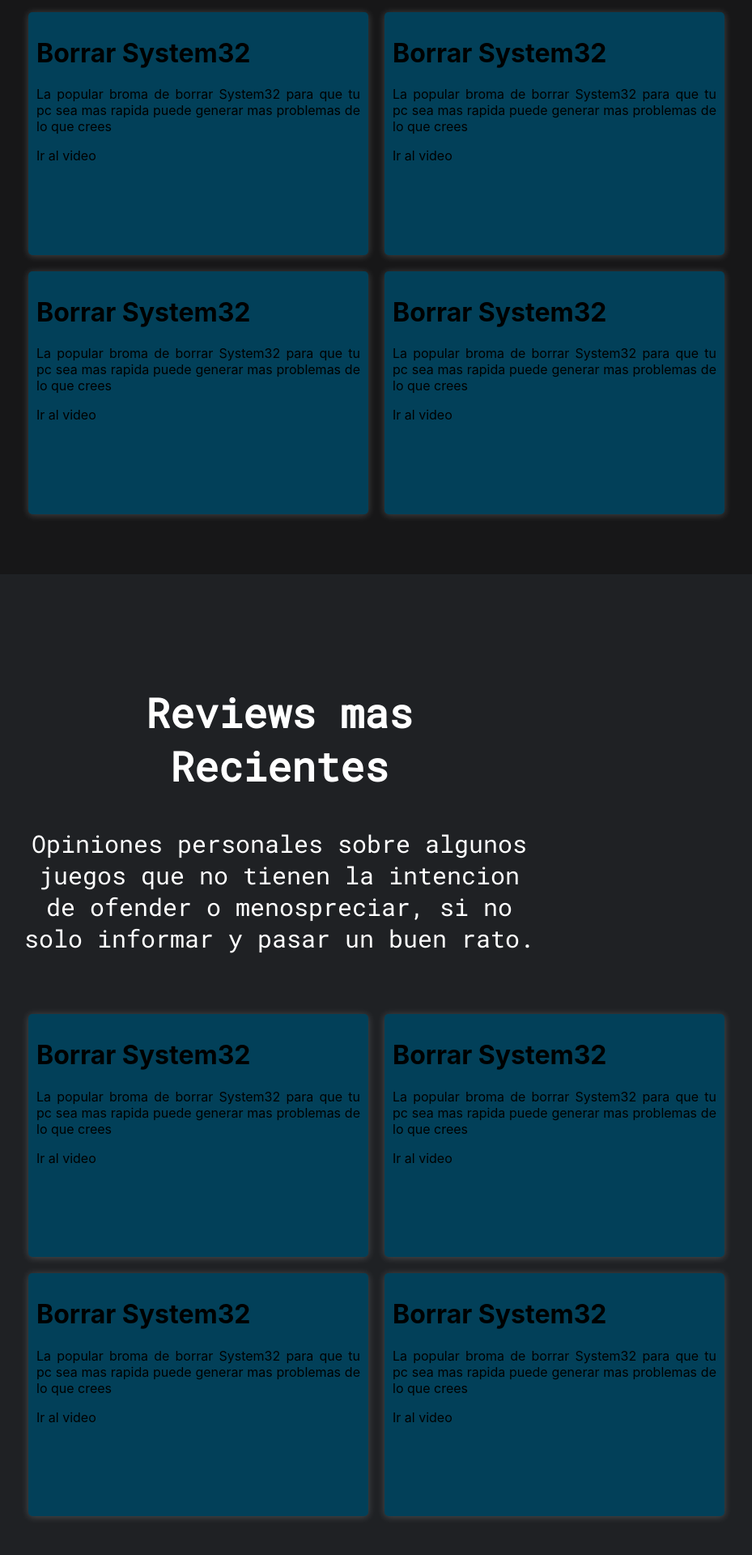
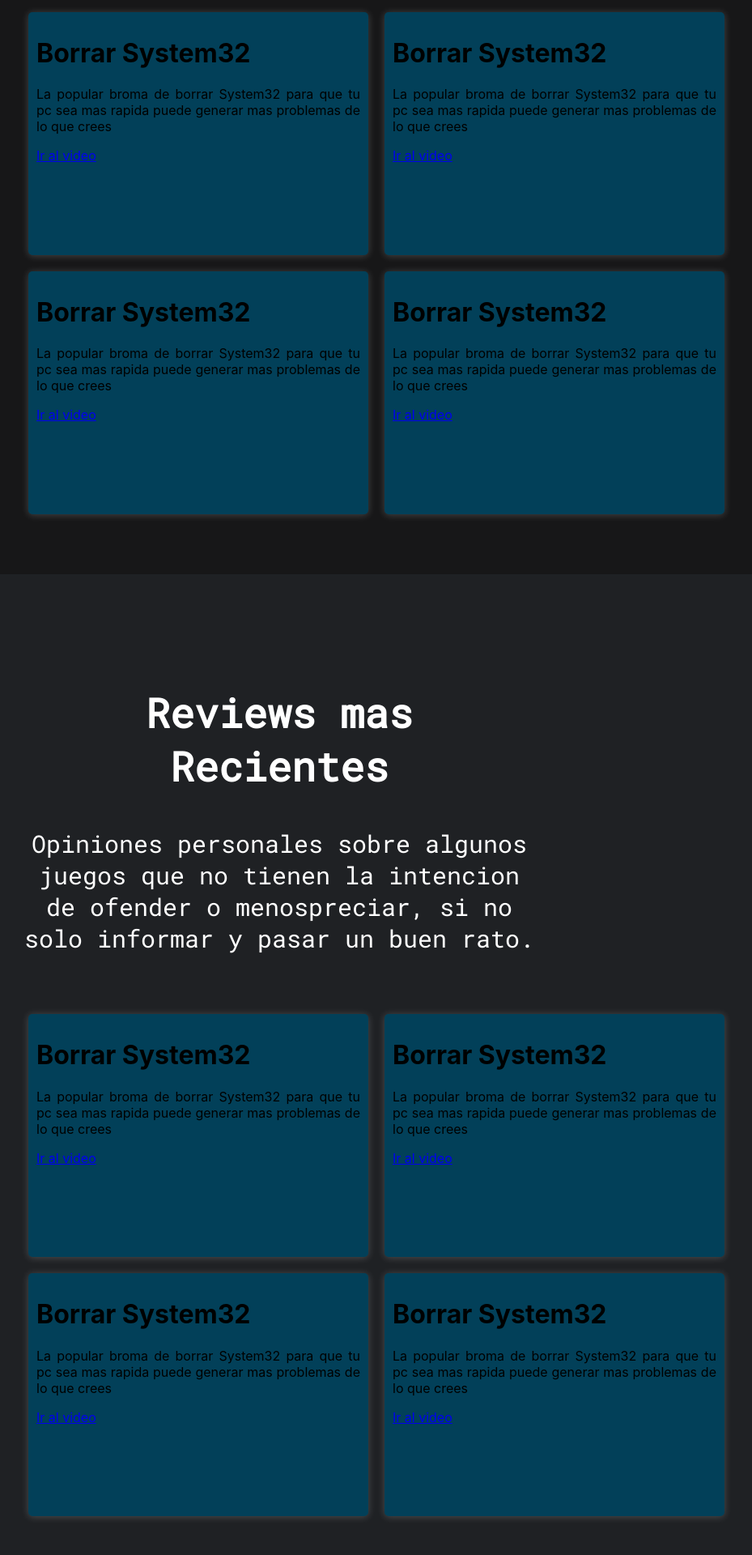
Before and after one commit to SteveBartmoss/steveapp, a React (Create React App) app: page / in a window 1280 px wide. Shown: the part 3558-5478 px from the top of the page at 81% size, without its empty margins (295-1224 px from the left). Built offline with nearby package versions, Linux system fonts and the light colour scheme.

Commit message:
add href for the anchor tag in the cards

```diff
--- a/src/pages/Home.jsx
+++ b/src/pages/Home.jsx
@@ -156,7 +156,7 @@ function Home() {
                                 sea mas rapida puede generar mas problemas de lo
                                 que crees
                             </p>
-                            <a>Ir al video</a>
+                            <a href="#">Ir al video</a>
                         </CardDiv>
 
                         <CardDiv>
@@ -166,7 +166,7 @@ function Home() {
                                 sea mas rapida puede generar mas problemas de lo
                                 que crees
                             </p>
-                            <a>Ir al video</a>
+                            <a href="#">Ir al video</a>
                         </CardDiv>
 
                         <CardDiv>
@@ -176,7 +176,7 @@ function Home() {
                                 sea mas rapida puede generar mas problemas de lo
                                 que crees
                             </p>
-                            <a>Ir al video</a>
+                            <a href="#">Ir al video</a>
                         </CardDiv>
 
                         <CardDiv>
@@ -186,7 +186,7 @@ function Home() {
                                 sea mas rapida puede generar mas problemas de lo
                                 que crees
                             </p>
-                            <a>Ir al video</a>
+                            <a href="#">Ir al video</a>
                         </CardDiv>
 
                     </SquareDiv>
@@ -212,7 +212,7 @@ function Home() {
                                 sea mas rapida puede generar mas problemas de lo
                                 que crees
                             </p>
-                            <a>Ir al video</a>
+                            <a href="#">Ir al video</a>
                         </CardDiv>
 
                         <CardDiv>
@@ -222,7 +222,7 @@ function Home() {
                                 sea mas rapida puede generar mas problemas de lo
                                 que crees
                             </p>
-                            <a>Ir al video</a>
+                            <a href="#">Ir al video</a>
                         </CardDiv>
 
                         <CardDiv>
@@ -232,7 +232,7 @@ function Home() {
                                 sea mas rapida puede generar mas problemas de lo
                                 que crees
                             </p>
-                            <a>Ir al video</a>
+                            <a href="#">Ir al video</a>
                         </CardDiv>
 
                         <CardDiv>
@@ -242,7 +242,7 @@ function Home() {
                                 sea mas rapida puede generar mas problemas de lo
                                 que crees
                             </p>
-                            <a>Ir al video</a>
+                            <a href="#">Ir al video</a>
                         </CardDiv>
 
                     </SquareDiv>
```
